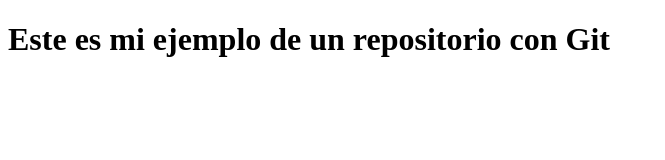
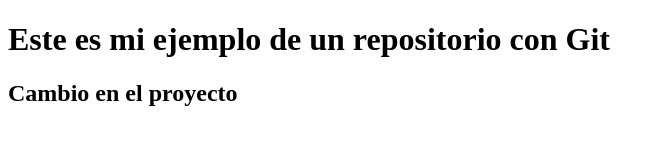
Before and after one commit to cjelvira/GITProyectoRamas, a plain HTML site: page index.html in a window 1280 px wide. Shown: the whole page, without its empty margins (0-665 px from the left). Drawn offline with Linux system fonts and the light colour scheme.

Commit message:
Segunda Versión

```diff
--- a/index.html
+++ b/index.html
@@ -5,5 +5,6 @@
    </head>
    <body>
       <h1>Este es mi ejemplo de un repositorio con Git</h1>
+      <h2>Cambio en el proyecto</h2>
    </body>
 </html>
```
